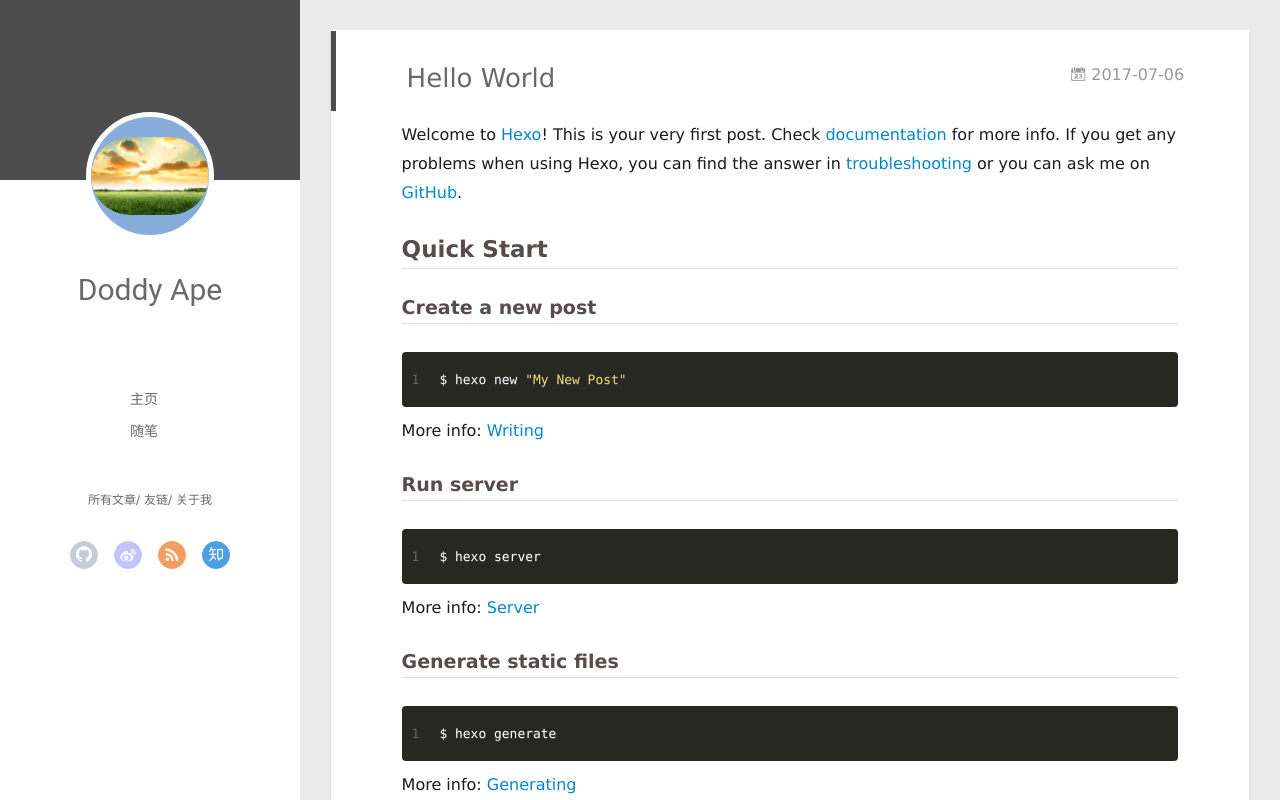
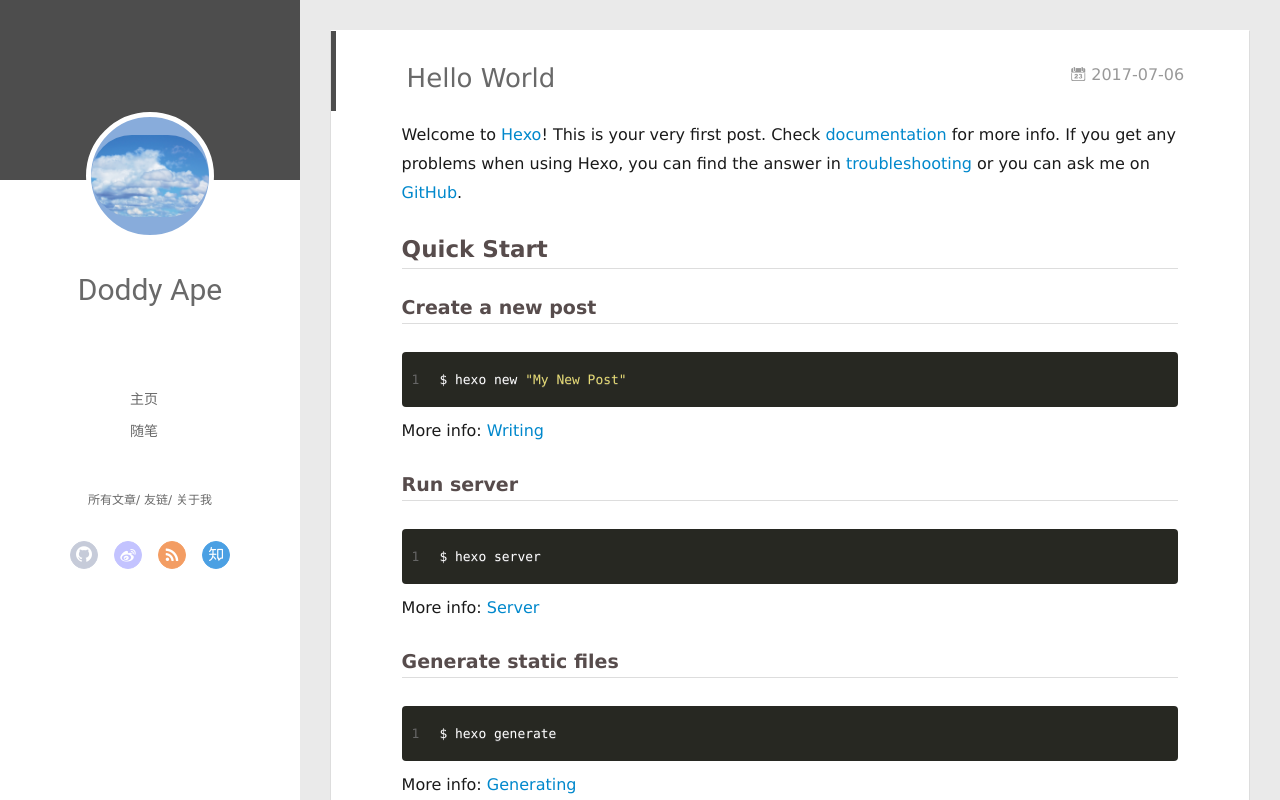
Before and after one commit to DoddyApe-loveCat/DoddyApe-loveCat.github.io, a plain HTML site: page 2017/07/06/hello-world/index.html in a window 1280 px wide. Drawn offline with Linux system fonts and the light colour scheme; no server answers.

Commit message:
Site updated: 2017-07-10 16:26:19

```diff
--- a/2017/07/06/hello-world/index.html
+++ b/2017/07/06/hello-world/index.html
@@ -46,7 +46,7 @@
 <div class="intrude-less">
 	<header id="header" class="inner">
 		<a href="/" class="profilepic">
-			<img src="/sky.jpg" class="js-avatar">
+			<img src="/blue.jpg" class="js-avatar">
 		</a>
 		<hgroup>
 		  <h1 class="header-author"><a href="/">Doddy Ape</a></h1>
@@ -104,7 +104,7 @@
 	<div class="intrude-less">
 		<header id="header" class="inner">
 			<div class="profilepic">
-				<img src="/sky.jpg" class="js-avatar">
+				<img src="/blue.jpg" class="js-avatar">
 			</div>
 			<hgroup>
 			  <h1 class="header-author js-header-author">Doddy Ape</h1>
```
Also changed, not shown: 2017/07/07/my-first-blog/index.html (+2 -2 lines), archives/2017/07/index.html (+2 -2 lines), archives/2017/index.html (+2 -2 lines), archives/index.html (+2 -2 lines), index.html (+2 -2 lines), blue.jpg (added).
